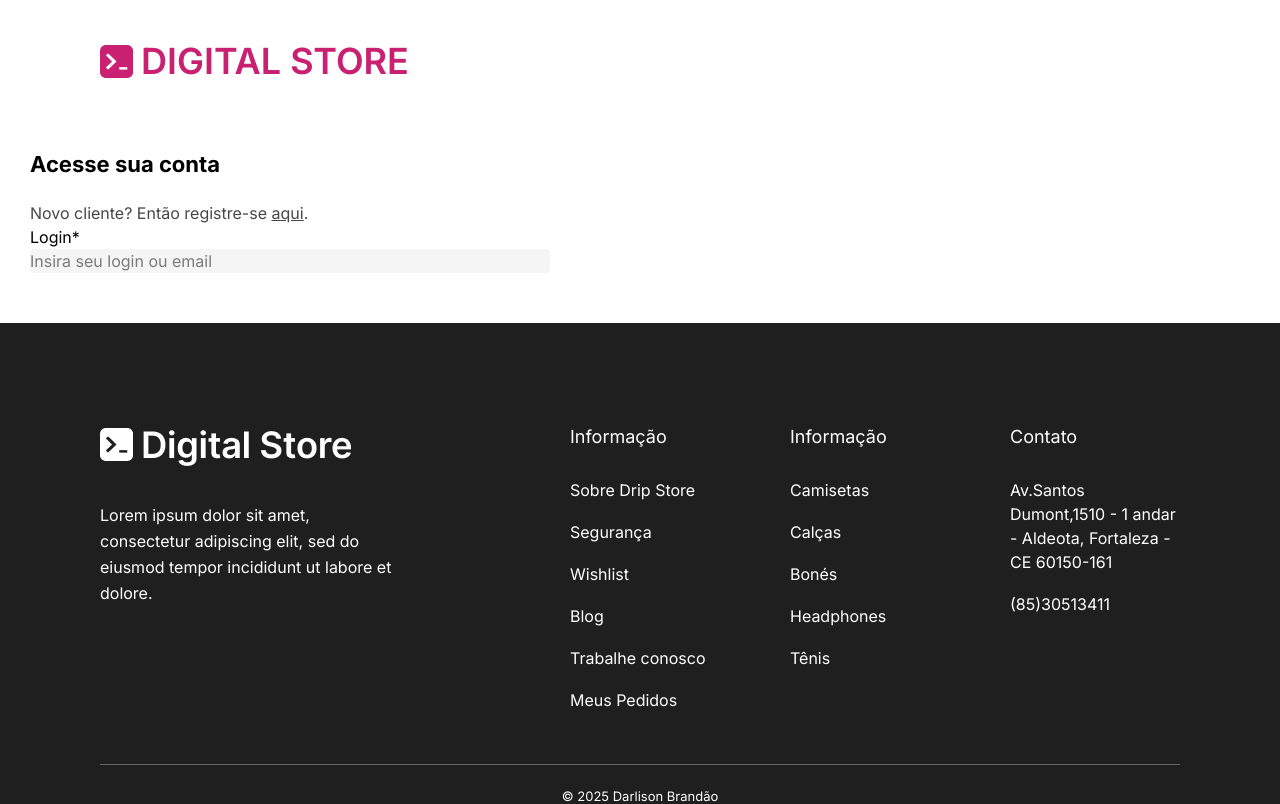
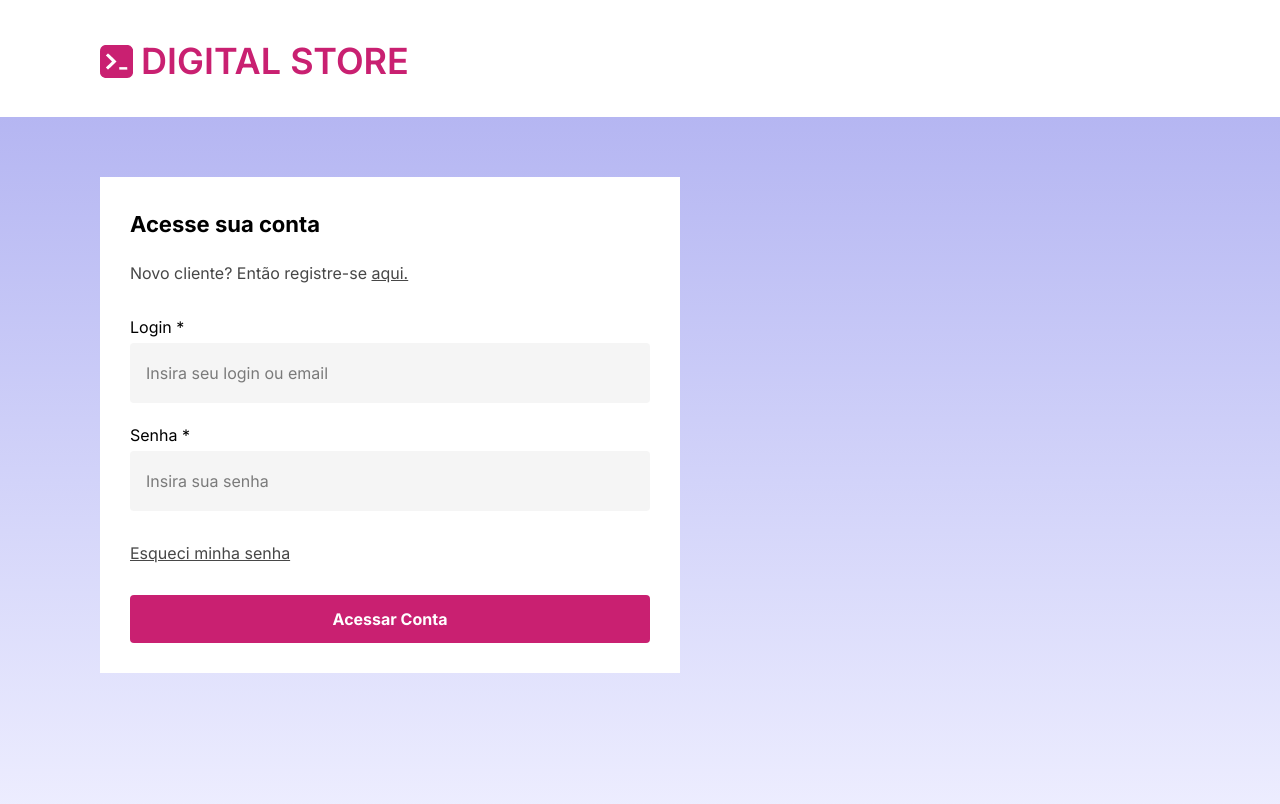
Before and after one commit to DarlisonBrandao/digital-store-front, a React (Vite) app: page /auth in a window 1280 px wide. Shown: the top 804 px of the page. Built offline with nearby package versions, Linux system fonts and the light colour scheme; some icons are missing; a web font is replaced by a local one.

Commit message:
formulario-produtos

```diff
--- a/src/components/Header.jsx
+++ b/src/components/Header.jsx
@@ -1,6 +1,7 @@
 import logo from "../assets/logo.png";
 import lupa from "../assets/icon-lupa.png";
 import carrinho from "../assets/icon-carrinho.png";
+import { NavLink } from "react-router";
 
 const Header = () => {
   return (
@@ -18,7 +19,7 @@ const Header = () => {
 
         <div className="acoes">
           <a href="">Cadastre-se</a>
-          <a href="" className="btn">
+          <a href="/auth" className="btn">
             Entrar
           </a>
         </div>
@@ -30,12 +31,11 @@ const Header = () => {
       </div>
 
       <nav>
-        <a href="/" className="active">
-          Home
-        </a>
-        <a href="/produtos">Produtos</a>
-        <a href="/categorias">Categorias</a>
-        <a href="/meus-pedidos">Meus Pedidos</a>
+        <NavLink to= "/">Home</NavLink>
+        <NavLink to= "/produtos">Produtos</NavLink>
+        <NavLink to= "/categorias">Categorias</NavLink>
+        <NavLink to= "/meus-pedidos">Meus Pedidos</NavLink>
+
       </nav>
     </header>
   );
--- a/src/layouts/AuthLayout.jsx
+++ b/src/layouts/AuthLayout.jsx
@@ -6,12 +6,12 @@ const AuthLayout = () => {
   return (
     <>
       <HeaderAuth />
-      <div clasName="bg-gradiente-to-b from-[#B5B6F2] to-[#EFEFFF] pt-[60px] px-[30px] pb-[80px] lx:pt-[120px] xl:px-[100px] xl:pb-[160px]">
-          <Outlet />
+      <div className="bg-gradient-to-b from-[#B5B6F2] to-[#EFEFFF] pt-[60px] px-[30px] pb-[80px] lx:pt-[120px] xl:px-[100px] xl:pb-[160px]">
+        <Outlet />
       </div>
       <Footer />
     </>
-    );
-}
+  );
+};
 
 export default AuthLayout;
--- a/src/pajes/Login.jsx
+++ b/src/pajes/Login.jsx
@@ -2,17 +2,35 @@ const Login = () => {
   return (
     <div>
       <div className="bg-white p-[30px] rouded xl:w-[580px]">
-          <form>
-              <h4 className="text-center font-bold text-[22px] leading-[34px] xl:text-left xl:mb-5">Acesse sua conta</h4>
-              <p className="text-grafite mb-[30px]text-center xl:text-left">Novo cliente? Então registre-se <a href="" className="underline hover:text-rosa">aqui</a>.</p>
-              <label> Login*</label>
-              <input  type="text"
-                      placeholder="Insira seu login ou email"
-                      className="bg-grafite/5 rounded w-full mb-5" />
-          </form>
+        <form>
+          <h4 className="text-center font-bold text-[22px] leading-[34px] xl:text-left xl:mb-5">
+            Acesse sua conta
+          </h4>
+          <p className="text-grafite mb-[30px] text-center xl:text-left">
+            Novo cliente? Então registre-se <a href="" className="underline hover:text-rosa">aqui.</a>
+          </p>
+          <label className="block mb-1"> Login *</label>
+          <input
+            type="text"
+            placeholder="Insira seu login ou email"
+            className="bg-grafite/5 rounded w-full mb-5 h-[60px] duration-150 outline-transparent focus:outline-rosa pl-4"
+          />
+
+          <label className="block mb-1"> Senha *</label>
+          <input
+            type="text"
+            placeholder="Insira sua senha"
+            className="bg-grafite/5 rounded w-full mb-[30px] h-[60px] duration-150 outline-transparent focus:outline-rosa pl-4"
+          />
+          <a href="" className="text-grafite underline hover:text-rosa mb-[30px] block">Esqueci minha senha</a>
+          <button
+              className="w-full h-[48px] bg-rosa hover:bg-rosa-hover text-white rounded duration-150 font-bold cursor-pointer"> Acessar Conta
+
+          </button>
+        </form>
       </div>
     </div>
   );
-}
+};
 
 export default Login;
```
Also changed, not shown: src/routes/Paths.jsx (line endings or trailing spaces).
